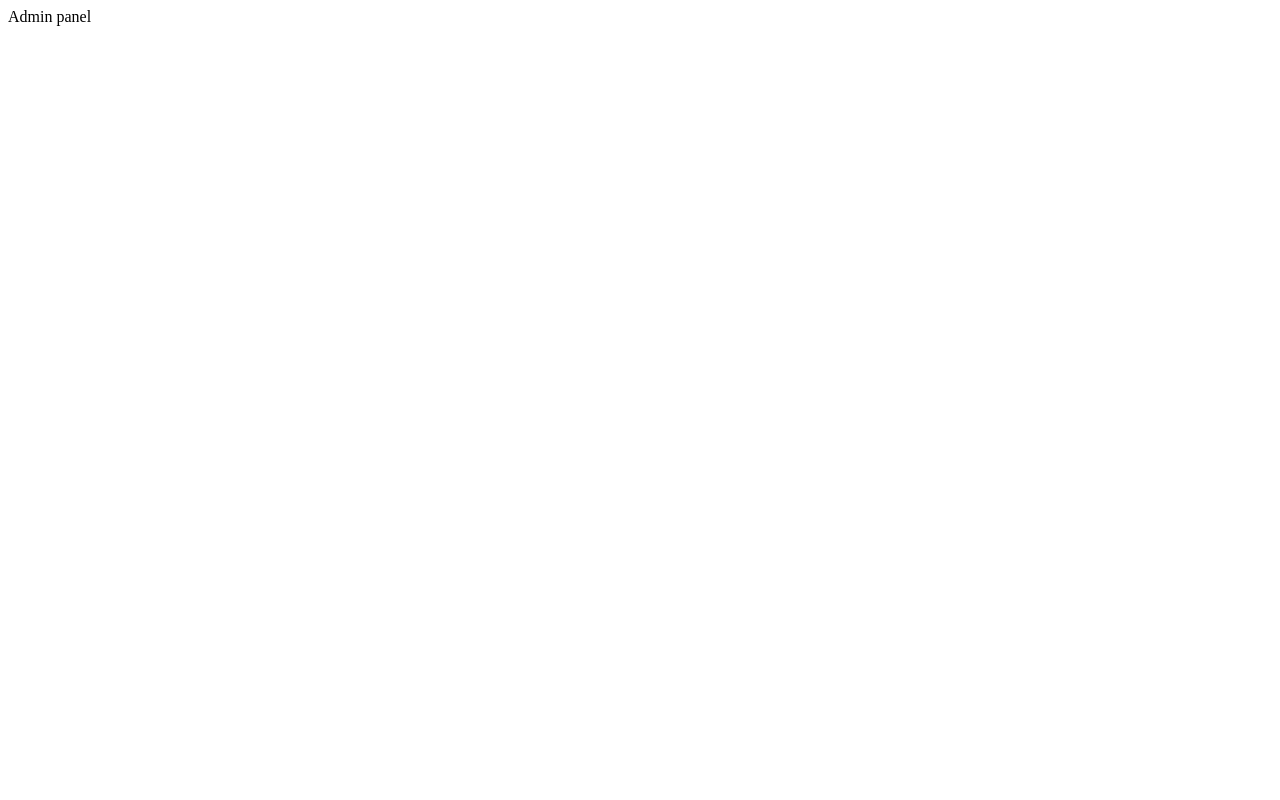
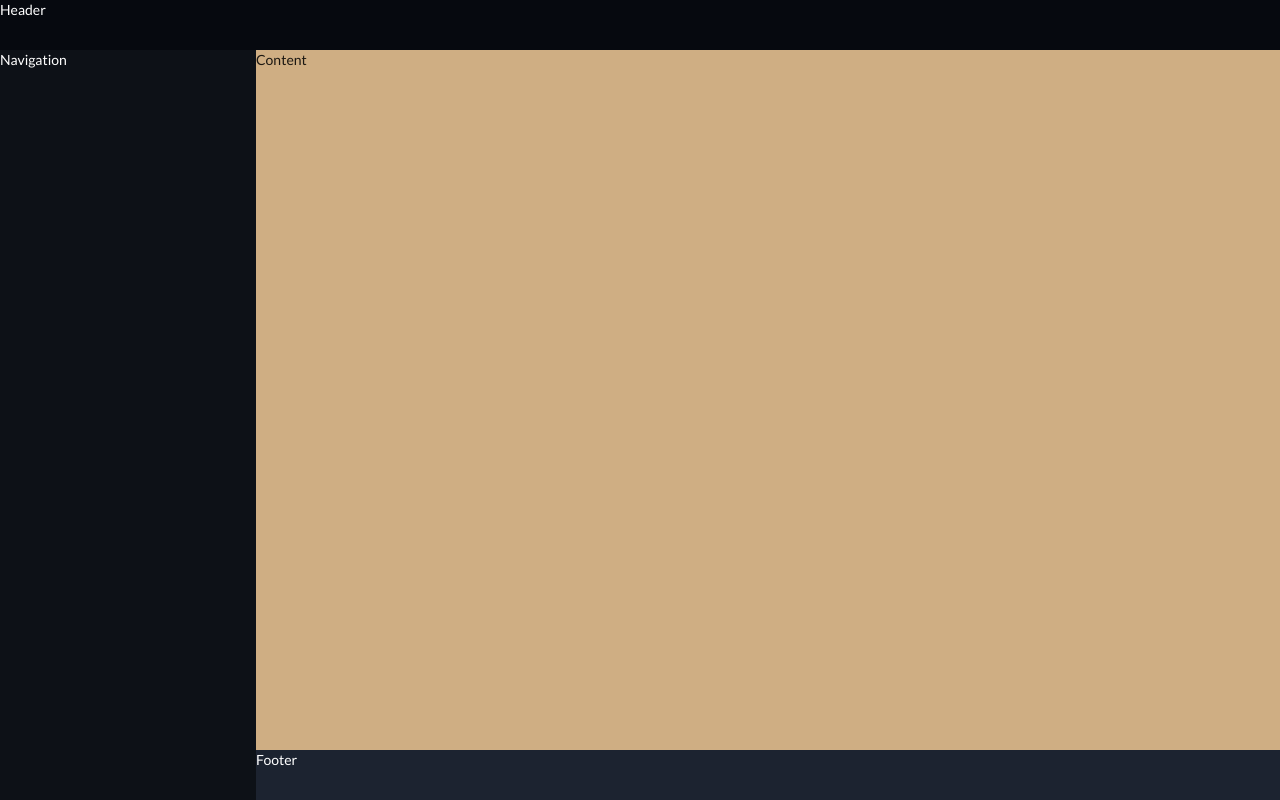
Before and after one commit to f0cuSsss/admin-panel, a React (Create React App) app: page / in a window 1280 px wide. Built offline with nearby package versions, Linux system fonts and the light colour scheme.

Commit message:
Initial template

```diff
--- a/public/index.html
+++ b/public/index.html
@@ -10,34 +10,14 @@
       content="Web site created using create-react-app"
     />
     <link rel="apple-touch-icon" href="%PUBLIC_URL%/logo192.png" />
-    <!--
-      manifest.json provides metadata used when your web app is installed on a
-      user's mobile device or desktop. See https://developers.google.com/web/fundamentals/web-app-manifest/
-    -->
     <link rel="manifest" href="%PUBLIC_URL%/manifest.json" />
-    <!--
-      Notice the use of %PUBLIC_URL% in the tags above.
-      It will be replaced with the URL of the `public` folder during the build.
-      Only files inside the `public` folder can be referenced from the HTML.
+    <link rel="stylesheet" href="https://cdnjs.cloudflare.com/ajax/libs/semantic-ui/2.4.1/semantic.min.css" />
 
-      Unlike "/favicon.ico" or "favicon.ico", "%PUBLIC_URL%/favicon.ico" will
-      work correctly both with client-side routing and a non-root public URL.
-      Learn how to configure a non-root public URL by running `npm run build`.
-    -->
-    <title>React App</title>
+    <title>Admin panel</title>
   </head>
   <body>
-    <noscript>You need to enable JavaScript to run this app.</noscript>
-    <div id="root"></div>
-    <!--
-      This HTML file is a template.
-      If you open it directly in the browser, you will see an empty page.
+    <div id="root">
 
-      You can add webfonts, meta tags, or analytics to this file.
-      The build step will place the bundled scripts into the <body> tag.
-
-      To begin the development, run `npm start` or `yarn start`.
-      To create a production bundle, use `npm run build` or `yarn build`.
-    -->
+    </div>
   </body>
 </html>
--- a/src/components/AdminPanel.js
+++ b/src/components/AdminPanel.js
@@ -1,11 +1,23 @@
 import React from 'react'
+
+import '../styles/AdminPanel.css'
+import { Header } from './Header'
+import { Navigation } from './Navigation'
+import Content from './Content'
+import { Footer } from './Footer'
 
 class AdminPanel extends React.Component {
 
     render() {
         return (
-            <div>
-                Admin panel
+            <div className="wrap">
+                <Header />
+
+                <Navigation />
+
+                <Content />
+
+                <Footer />
             </div>
         );
     }
--- a/src/components/App.js
+++ b/src/components/App.js
@@ -1,4 +1,4 @@
-import react from 'react'
+import React from 'react'
 
 import AdminPanel from './AdminPanel'
 
--- /dev/null
+++ b/src/components/Content.js
@@ -0,0 +1,16 @@
+import React from 'react'
+
+import '../styles/AdminPanel.css'
+
+class Content extends React.Component {
+
+    render() {
+        return (
+            <div className="content">
+                Content
+            </div>
+        );
+    }
+}
+
+export default Content;
--- /dev/null
+++ b/src/components/Footer.js
@@ -0,0 +1,11 @@
+import React from 'react'
+
+import '../styles/AdminPanel.css'
+
+export const Footer = () => {
+    return (
+        <footer className="footer-bar">
+            Footer
+        </footer>
+    );
+}
--- /dev/null
+++ b/src/components/Header.js
@@ -0,0 +1,11 @@
+import React from 'react'
+
+import '../styles/AdminPanel.css'
+
+export const Header = () => {
+    return (
+        <header className="header-bar">
+            Header
+        </header>
+    );
+}
--- /dev/null
+++ b/src/components/Navigation.js
@@ -0,0 +1,11 @@
+import React from 'react'
+
+import '../styles/AdminPanel.css'
+
+export const Navigation = () => {
+    return (
+        <aside className="navigation-menu">
+            Navigation
+        </aside>
+    );
+}
--- /dev/null
+++ b/src/styles/AdminPanel.css
@@ -0,0 +1,50 @@
+* { margin: 0; padding: 0; }
+
+html {
+    height: 100%;
+}
+
+
+.wrap {
+    background-color: #dee9ff;
+    display: grid;
+    min-height: 100vh;
+    grid-template-columns: 1fr 4fr;
+    grid-template-rows: 50px 3fr 50px;
+    /* grid-gap: 0.5em; */
+    grid-template-areas:
+        "h h"
+        "nav c"
+        "nav f"
+}
+
+.header-bar {
+    background-color: #06090F;
+    color: white;
+    /* grid-column: 1/4; */
+    height: 50px;
+    grid-area: h;
+}
+
+.footer-bar {
+    background-color: #1c2330;
+    color: white;
+    /* grid-column: 1/4; */
+    grid-area: f;
+}
+
+.content {
+    background-color: rgb(207, 174, 131);
+    grid-area: c;
+
+}
+
+.navigation-menu {
+    background-color: #0D1117;
+    color: white;
+    grid-area: nav;
+}
+
+.color-white{
+    color: white;
+}
```
Also changed, not shown: 1 other file (tests, documents, lock files or other folders).
